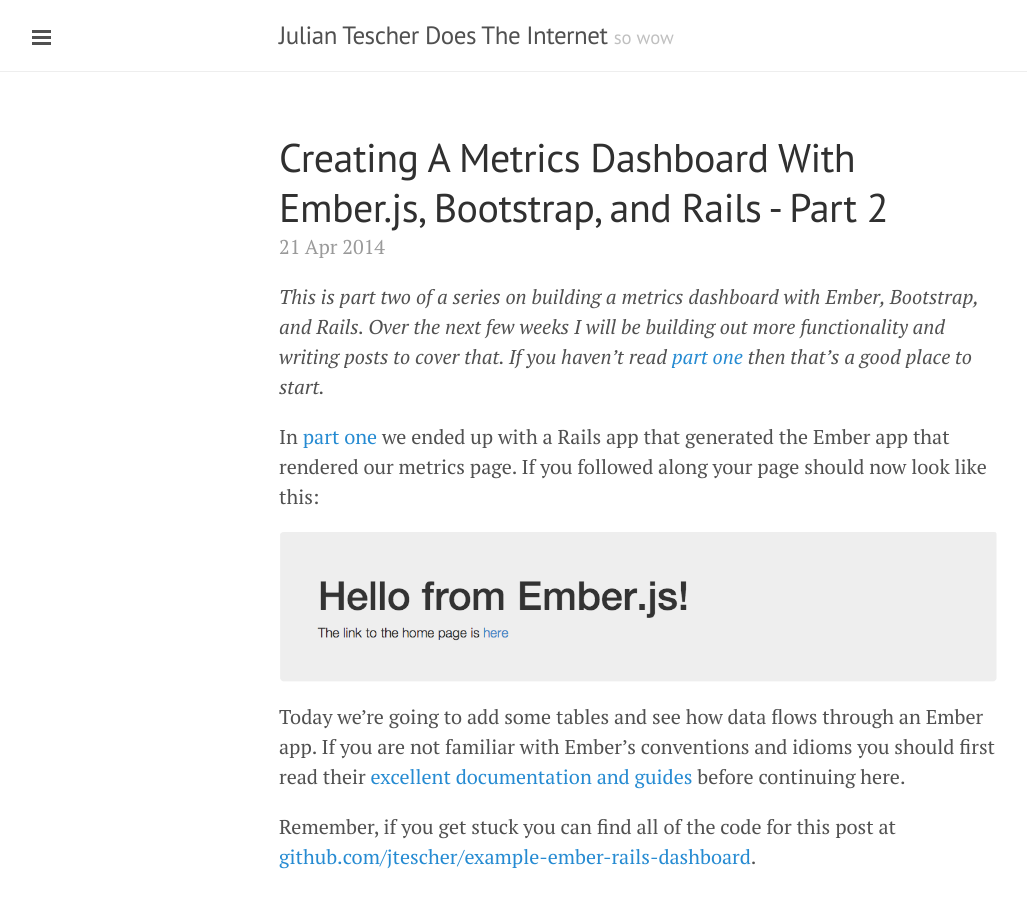
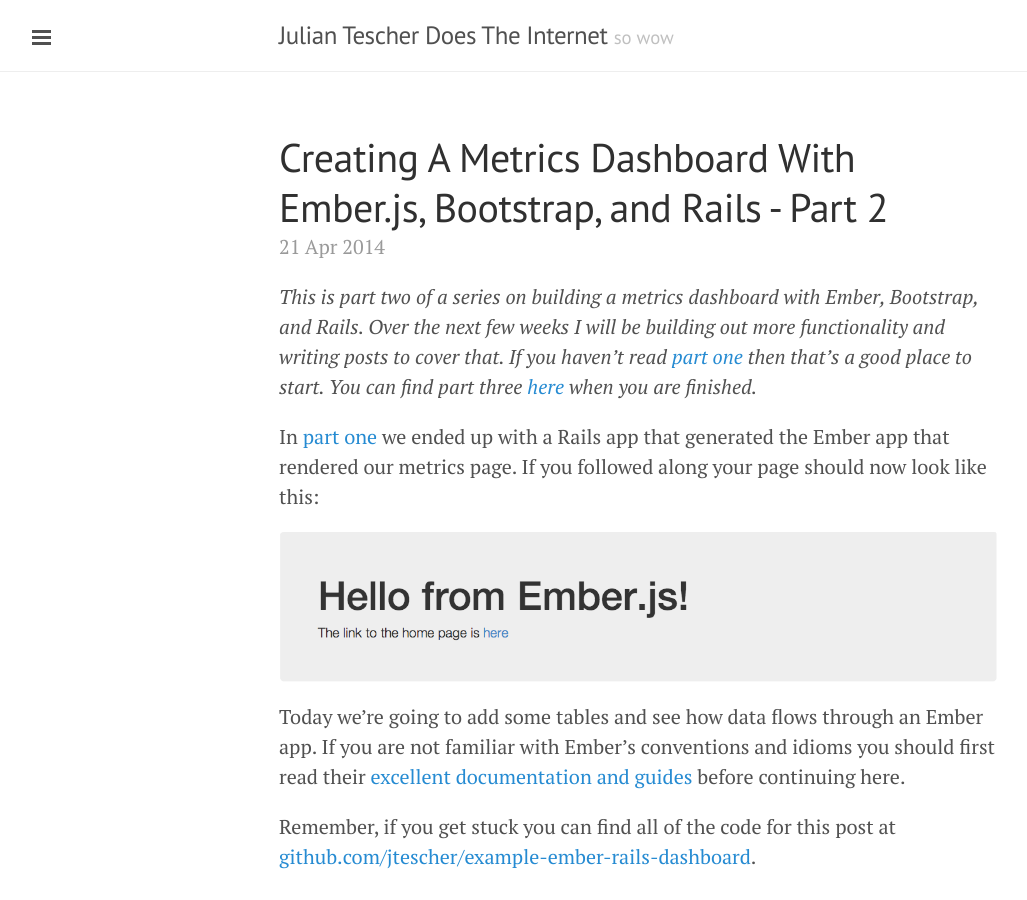
Before and after one commit to jtescher/jtescher.github.io, a Jekyll site: the page built from _posts/2014-04-21-creating-a-metrics-dashboard-with-ember-and-rails-part-two.md, in a window 1280 px wide and 900 px high. Shown: the whole window, without its empty margins (1-1028 px from the left). Built offline with Jekyll 4.4.1, drawn with Linux system fonts in a browser that asks for light colours; Markdown is read by kramdown in place of the engine named in the settings; some of the changed text lies outside the part shown.

Commit message:
Add link to part three from dashboard part two

```diff
--- a/_posts/2014-04-21-creating-a-metrics-dashboard-with-ember-and-rails-part-two.md
+++ b/_posts/2014-04-21-creating-a-metrics-dashboard-with-ember-and-rails-part-two.md
@@ -7,7 +7,8 @@ categories: rails ember.js metrics
 
 *This is part two of a series on building a metrics dashboard with Ember, Bootstrap, and Rails. Over the next few weeks
 I will be building out more functionality and writing posts to cover that. If you haven't read
-[part one](/creating-a-metrics-dashboard-with-ember-and-rails-part-one) then that's a good place to start.*
+[part one](/creating-a-metrics-dashboard-with-ember-and-rails-part-one) then that's a good place to start. You can find
+part three [here](/creating-a-metrics-dashboard-with-ember-and-rails-part-three) when you are finished.*
 
 In [part one](/creating-a-metrics-dashboard-with-ember-and-rails-part-one) we ended up with a Rails app that generated
 the Ember app that rendered our metrics page. If you followed along your page should now look like this:
@@ -288,3 +289,6 @@ And finally we can use this helper in our `orders.hbs` view:
 Now that our numbers are formatted properly you can reload the page and see our final result for part 2:
 
 ![Currency Helpers](https://jtescher.github.io/assets/creating-a-metrics-dashboard-with-ember-and-rails-part-two/currency-helpers.png)
+
+You can now go on to [part three](/creating-a-metrics-dashboard-with-ember-and-rails-part-three) and start adding some
+charts!
```
